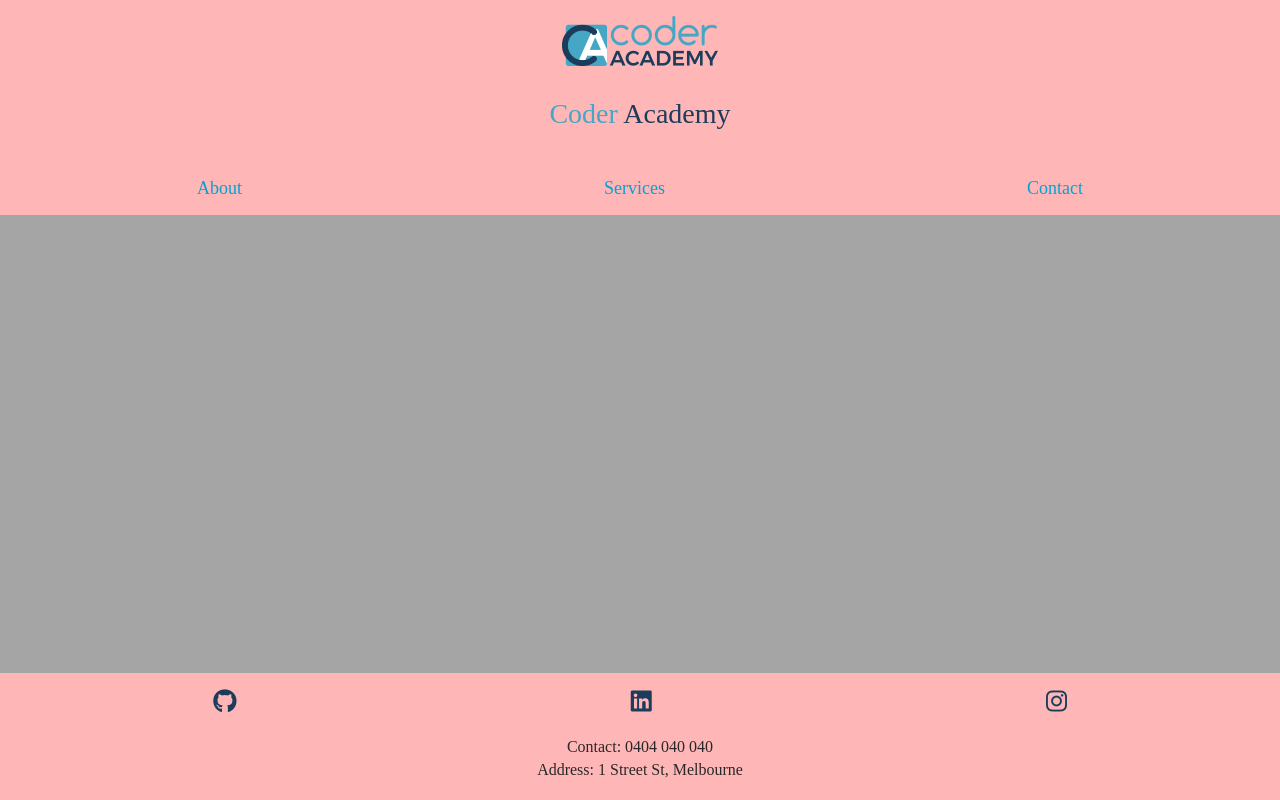
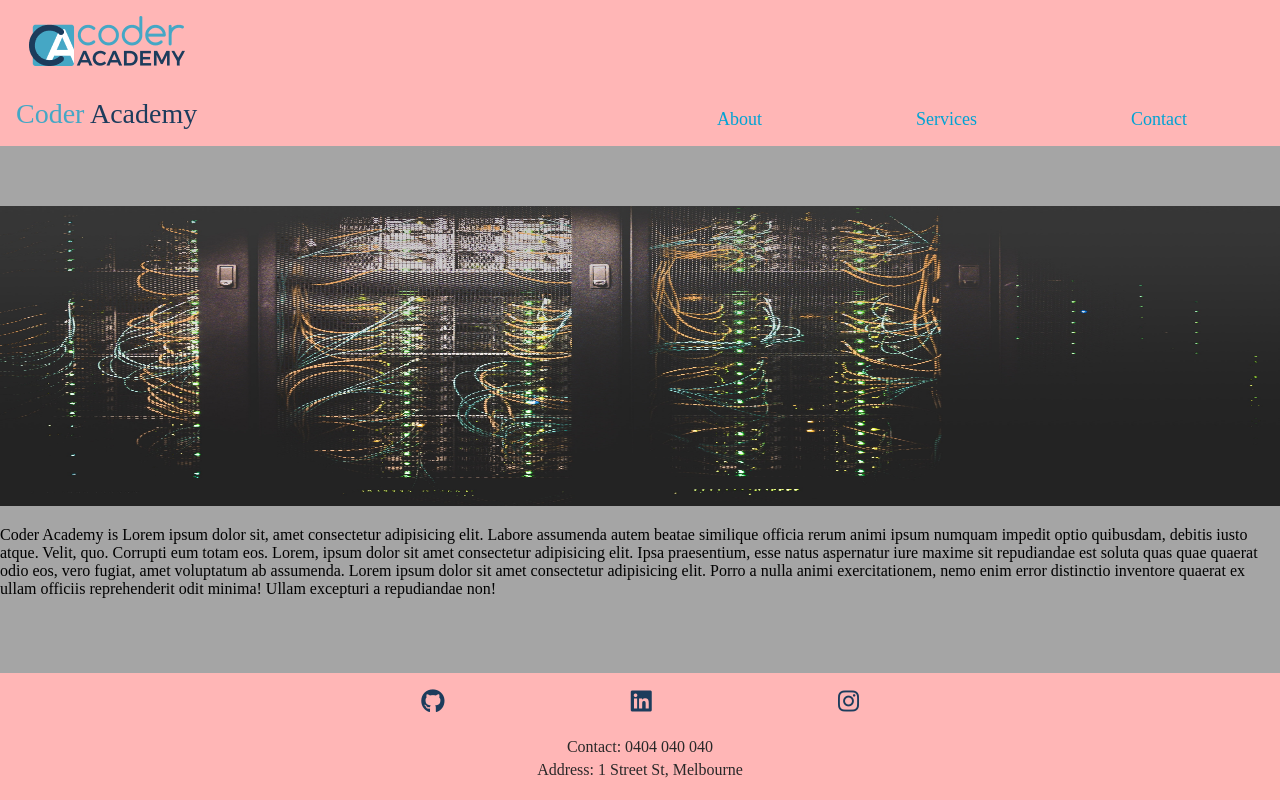
Before and after one commit to jeevanng/T1W2D3-company, a plain HTML site: page index.html in a window 1280 px wide. Drawn offline with Linux system fonts and the light colour scheme.

Commit message:
Complete Home Page

```diff
--- a/index.html
+++ b/index.html
@@ -26,8 +26,23 @@
             <a href="./pages/contact.html">Contact</a>
         </nav>
     </header>
-
-    <main></main>
+    <main>
+        <section>
+            <div class="jumbotron">
+                <img src="./images/Jumbotron.jpg" alt="Jumbotron Network">
+            </div>
+            <div class="details">
+                <p>
+                    Coder Academy is Lorem ipsum dolor sit, amet consectetur adipisicing elit. Labore assumenda autem beatae similique
+                    officia rerum animi ipsum numquam impedit optio quibusdam, debitis iusto atque. Velit, quo. Corrupti eum totam eos.
+                    Lorem, ipsum dolor sit amet consectetur adipisicing elit. Ipsa praesentium, esse natus aspernatur iure maxime sit repudiandae
+                    est soluta quas quae quaerat odio eos, vero fugiat, amet voluptatum ab assumenda. Lorem ipsum dolor sit amet consectetur adipisicing
+                    elit. Porro a nulla animi exercitationem, nemo enim error distinctio inventore quaerat ex ullam officiis reprehenderit odit
+                    minima! Ullam excepturi a repudiandae non!
+                </p>
+            </div>
+        </section>
+    </main>
     <footer>
         <div class="social-media">
             <a href="">
--- a/styles/index.scss
+++ b/styles/index.scss
@@ -22,7 +22,9 @@ header{
     @include background-stuff();
 
     .logo-name{
-        margin-bottom: 48px;
+        @media screen and (max-width: 600px) {
+            margin-bottom: 24px;
+        }
 
         .name{
             font-size: 28px;
@@ -54,6 +56,51 @@ header{
     }
 }
 
+@media screen and (min-width: 600px) {
+    header {
+        display: flex;
+        align-items: flex-end;
+        justify-content: space-between;
+
+        .logo-name{
+            // margin-bottom: 0px; This will be taken care of in mobile view
+
+            .name{
+                margin-bottom: 0px;
+            }
+        }
+
+        .nav-items{
+            width: 50%;
+        }
+
+    }
+
+    footer{
+
+        .social-media{
+            width: 50%;
+            margin-left: auto;
+            margin-right: auto;
+
+        }
+    }
+}
+
+main{
+
+    section{
+
+        .jumbotron{
+
+            img{
+                height: 300px;
+                width: 100vw;
+            }
+        }
+    }
+}
+
 footer{
     @include background-stuff();
 
```
Also changed, not shown: images/Jumbotron.jpg (added), styles/index.css, 2 other files.
